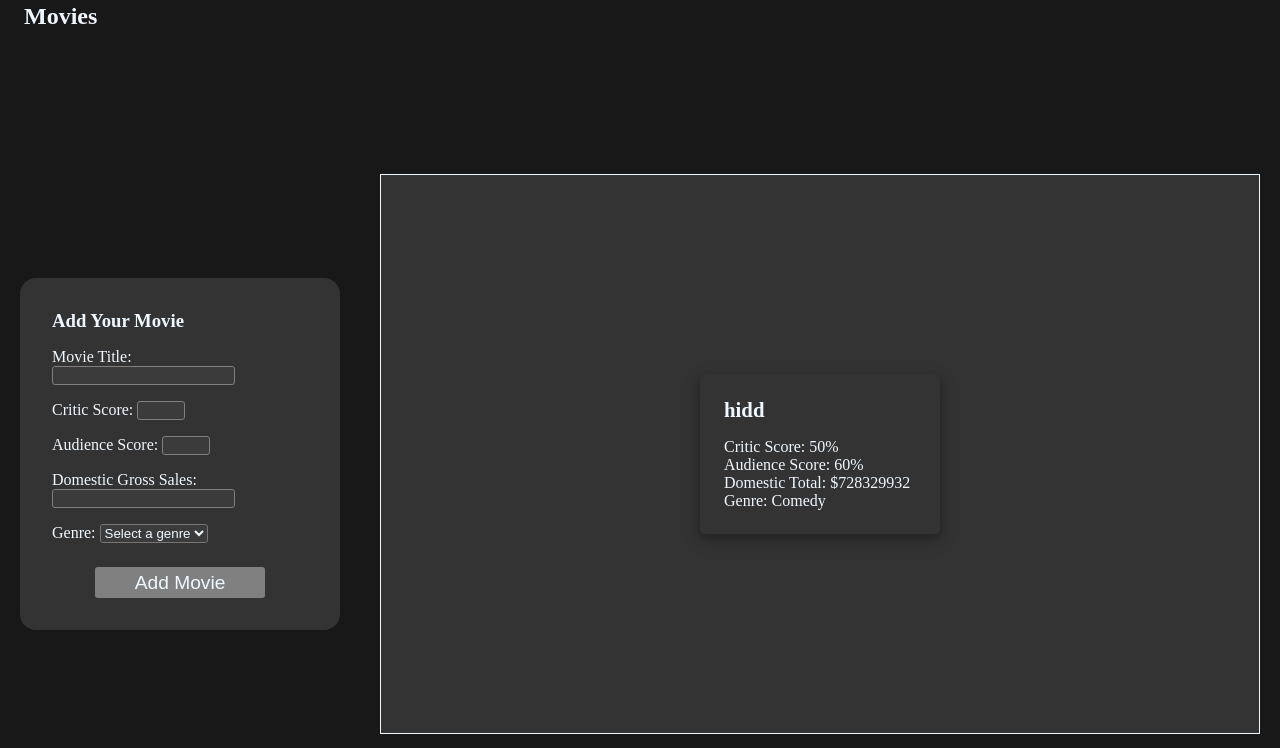
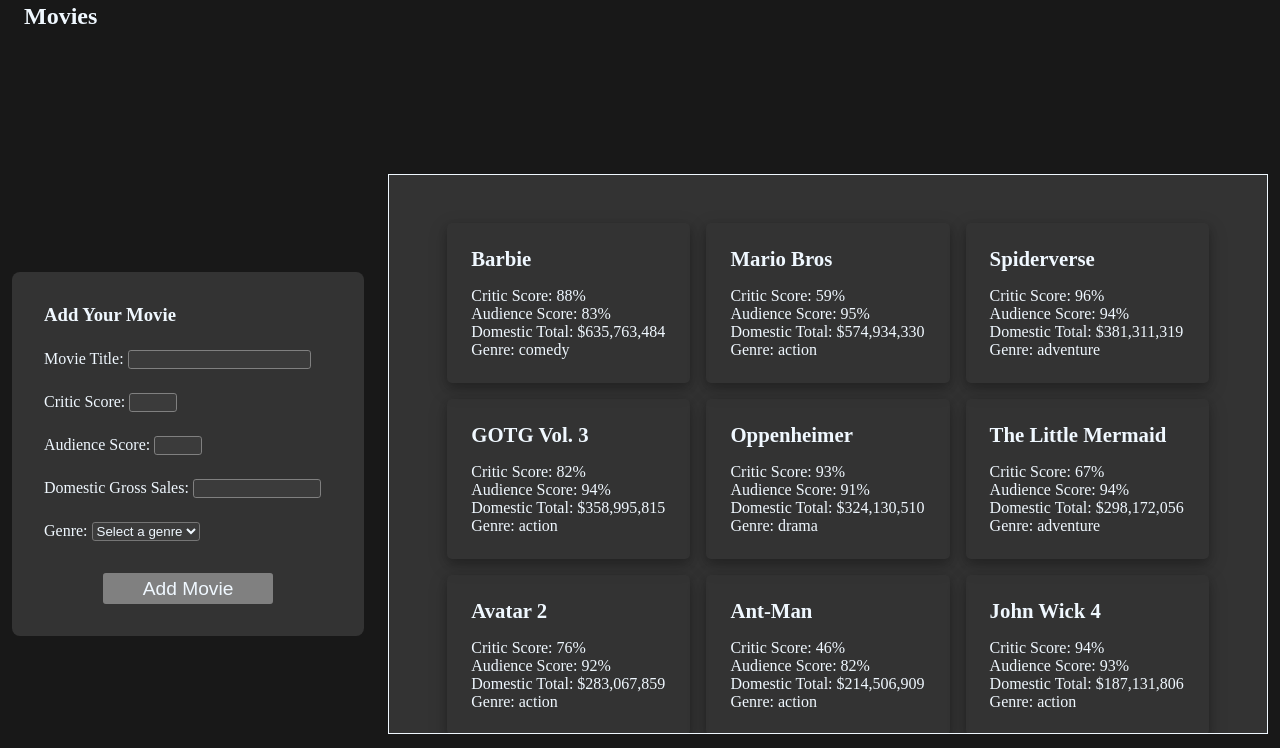
Before and after one commit to 999Marv/comapre-movies, a website built with Vite: page index.html in a window 1280 px wide. Shown: the part 82-830 px from the top of the page. Built offline with nearby package versions, Linux system fonts and the light colour scheme.

Commit message:
display all movies, form works as intended

```diff
--- a/index.html
+++ b/index.html
@@ -4,7 +4,7 @@
     <meta charset="UTF-8" />
     <link rel="icon" type="image/svg+xml" href="/vite.svg" />
     <meta name="viewport" content="width=device-width, initial-scale=1.0" />
-    <link rel="stylesheet" href="/src/style.css" />
+    <link rel="stylesheet" href="./src/style.css" />
     <title>Compare Movies</title>
   </head>
   <body>
@@ -23,15 +23,15 @@
         </section>
         <section aria-labelledby="input critic score">
           <label for="criticScore">Critic Score:</label>
-          <input type="text" id="criticScore" name="criticScore" />
+          <input type="number" id="criticScore" name="criticScore" />
         </section>
         <section aria-labelledby="input audience score">
           <label for="audienceScore">Audience Score:</label>
-          <input type="text" id="audienceScore" name="audienceScore" />
+          <input type="number" id="audienceScore" name="audienceScore" />
         </section>
         <section aria-labelledby="input domestic gross sales">
           <label for="dgs">Domestic Gross Sales:</label>
-          <input type="text" id="dgs" name="dgs" />
+          <input type="number" id="dgs" name="dgs" />
         </section>
 
         <!-- Drop Down -->
@@ -56,15 +56,7 @@
         <button>Add Movie</button>
       </form>
 
-      <ul aria-labelledby="movie-container" id="movie-container">
-        <li class="movie-card" aria-labelledby="movie information">
-          <h4>hidd</h4>
-          <p>Critic Score: 50%</p>
-          <p>Audience Score: 60%</p>
-          <p>Domestic Total: $728329932</p>
-          <p>Genre: Comedy</p>
-        </li>
-      </ul>
+      <ul aria-labelledby="movie-container" id="movie-container"></ul>
     </main>
     <script type="module" src="./src/main.js"></script>
   </body>
--- a/src/main.js
+++ b/src/main.js
@@ -1,6 +1,4 @@
 import movieData from '/src/movie-data.json';
-
-console.log(movieData);
 
 //Local Storage Code
 const setLocalStorageKey = (key, value) => {
@@ -20,22 +18,64 @@
 const form = document.querySelector('#new-movie-form');
 const movieContainer = document.querySelector('#movie-container');
 
-//steps to create movie
-//create li
-// li class = 'movie-card'   aria = "movie information"
-// create h4 tag - movieName
-// create p tag - criticScore
-// create p tag - audienceScore
-// create p tag - domesticGT
-// create p tag - genre
-//append all to li
-//append li to movieContainer
+//display movie function
+const displayMovie = (mov, critS, audS, dom, gen) => {
+  const li = document.createElement('li');
+  li.className = 'movie-card';
+  li.ariaLabel = 'movie information';
 
-console.log(form);
-console.log(movieContainer);
+  const movieName = document.createElement('h4');
+  const criticScore = document.createElement('p');
+  const audienceScore = document.createElement('p');
+  const domestic = document.createElement('p');
+  const genre = document.createElement('p');
+
+  movieName.textContent = mov;
+  criticScore.textContent = `Critic Score: ${critS}%`;
+  audienceScore.textContent = `Audience Score: ${audS}%`;
+  domestic.textContent = `Domestic Total: $${Number(dom).toLocaleString()}`;
+  genre.textContent = `Genre: ${gen}`;
+
+  li.append(movieName, criticScore, audienceScore, domestic, genre);
+  // movieContainer.append(li);
+  return li;
+};
+
+//display all movies function
+const displayAllMovies = () => {
+  for (let i = 0; i < movieData.length; i++) {
+    movieContainer.append(
+      displayMovie(
+        movieData[i].title,
+        movieData[i].criticScore,
+        movieData[i].audienceScore,
+        movieData[i].domestic,
+        movieData[i].genre
+      )
+    );
+  }
+};
+
+//event callback
+const handleMovieInput = (e) => {
+  e.preventDefault();
+
+  const formData = new FormData(form);
+  const { movieTitle, criticScore, audienceScore, dgs, genre } =
+    Object.fromEntries(formData);
+
+  movieContainer.prepend(
+    displayMovie(movieTitle, criticScore, audienceScore, dgs, genre)
+  );
+
+  form.reset();
+};
+
+//form event listener
+form.addEventListener('submit', handleMovieInput);
 
 const main = () => {
-  console.log('yo');
+  displayAllMovies();
 };
 
 main();
--- a/src/style.css
+++ b/src/style.css
@@ -27,12 +27,12 @@
 #new-movie-form {
   background-color: #333;
   color: aliceblue;
-  width: 20rem;
+  width: 22rem;
   padding: 2rem;
-  border-radius: 1rem;
+  border-radius: 0.5rem;
   display: flex;
   flex-direction: column;
-  gap: 1rem;
+  gap: 1.5rem;
 }
 
 input {
@@ -54,6 +54,10 @@
 
 #audienceScore {
   width: 3rem;
+}
+
+#dgs {
+  width: 8rem;
 }
 
 button {
@@ -87,8 +91,7 @@
 
 .movie-card {
   color: aliceblue;
-  width: 15rem;
-
+  width: 15.2rem;
   padding: 1.5rem;
   border-radius: 5px;
   box-shadow: 0 4px 8px 0 rgba(0, 0, 0, 0.2), 0 6px 20px 0 rgba(0, 0, 0, 0.19);
@@ -98,3 +101,7 @@
   padding-bottom: 1rem;
   font-size: 1.3rem;
 }
+
+button:hover {
+  cursor: pointer;
+}
```
